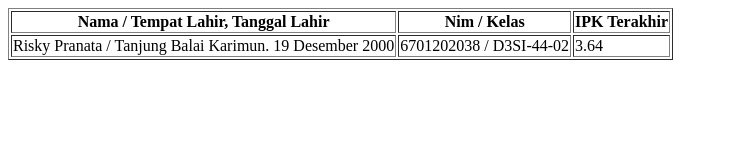
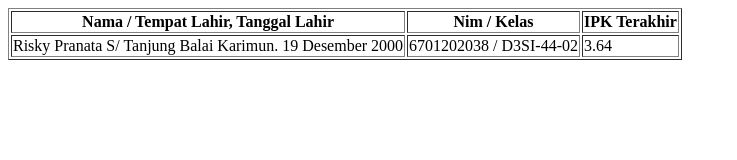
Before and after one commit to riskypranata/6701202038-Assesment1pwb, a plain HTML site: page index.html in a window 1280 px wide. Shown: the whole page, without its empty margins (0-737 px from the left). Drawn offline with Linux system fonts and the light colour scheme.

Commit message:
Versi 1.1-6701202038

```diff
--- a/index.html
+++ b/index.html
@@ -13,7 +13,7 @@
 		</tr>
 		</thead>
 		<tr>
-			<td> Risky Pranata / Tanjung Balai Karimun. 19 Desember 2000 </td>
+			<td> Risky Pranata S/ Tanjung Balai Karimun. 19 Desember 2000 </td>
 			<td> 6701202038 / D3SI-44-02 </td>
 			<td> 3.64 </td>
 		</tr>
```
